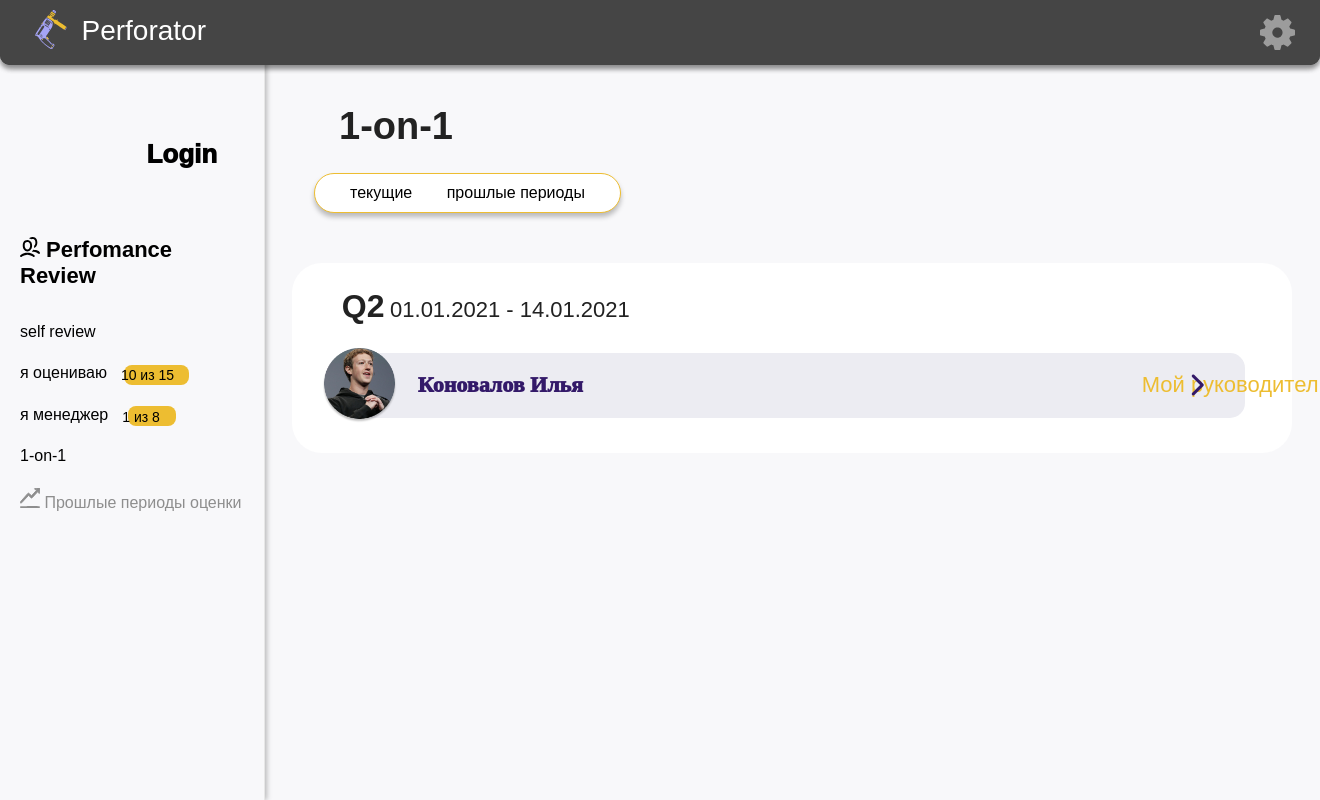
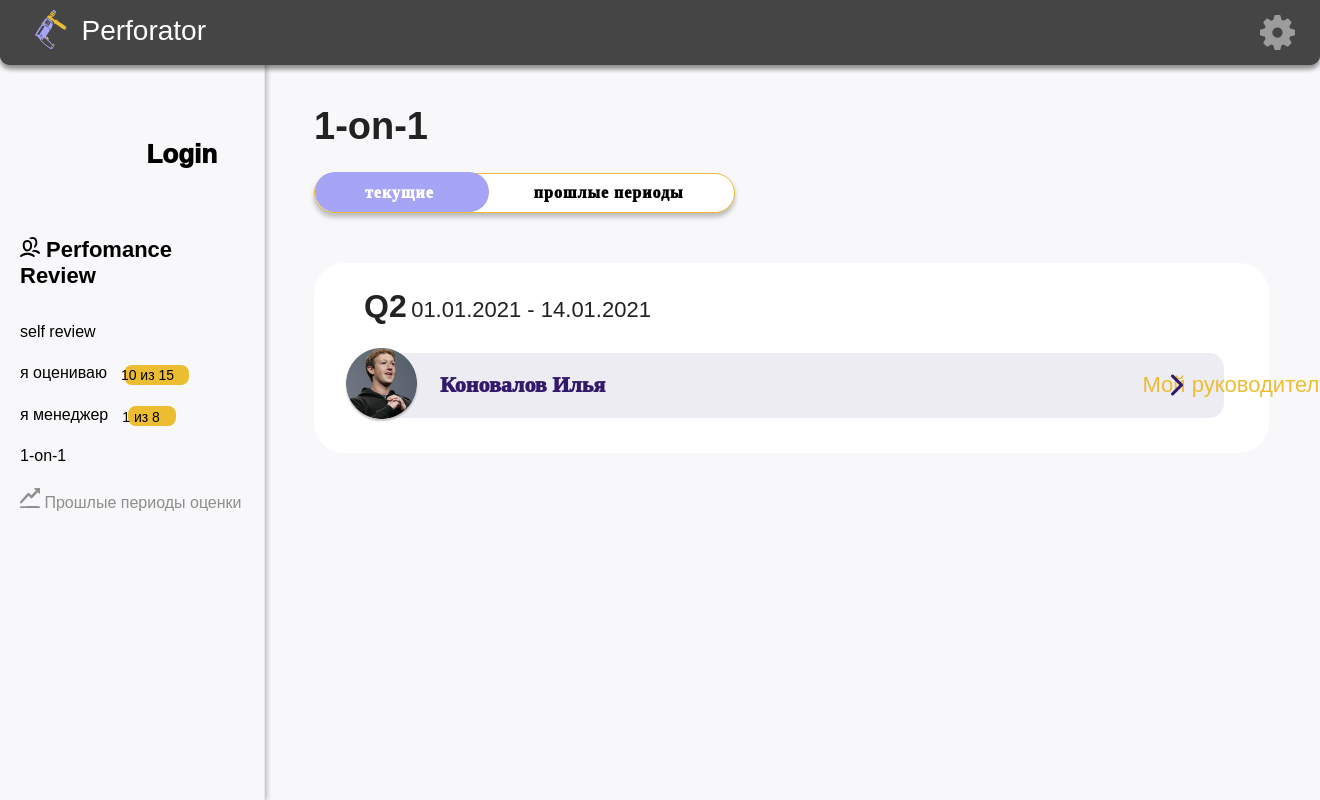
Before and after one commit to snooperv/perforator-back, a Django app: template api/perforator/templates/main/mainfiles/1on1.html in a window 1320 px wide; the page is wider, and only the part inside the window is pictured. Run offline with Django 3.2, Linux system fonts and the light colour scheme; the template is opened without the code that fills it: values that come from a table or form of the project are taken from there, others are empty; some libraries are stand-ins or nearby versions; some web fonts are replaced.

Commit message:
Доработаны две страницы Менеджер и 1to1

```diff
--- a/api/perforator/static/css/me-estimate.css
+++ b/api/perforator/static/css/me-estimate.css
@@ -60,7 +60,7 @@ b {
   background: #ffffff;
   border-radius: 30px;
   margin-top: 20px;
-  padding: 0 25px 20px 30px;
+  padding: 10px 25px 20px 30px;
 }
 
 .peers {
--- a/api/perforator/static/css/oneToOne.css
+++ b/api/perforator/static/css/oneToOne.css
@@ -1,16 +1,44 @@
-h1 {
-  text-align: left;
-  color: #222;
-  margin-top: 30px;
-  font-size: 38px;
-  align-self: start;
-  margin-left: 75px;
-}
 
 h2 {
   display: inline-block;
   color: #222;
   font-size: 32px;
+}
+
+.main-title {
+  text-align: left;
+  color: #222;
+  margin-top: 30px;
+  font-size: 38px;
+  margin-bottom: 0;
+}
+
+.double-links {
+    display: inline-block;
+    margin-top: 25px;
+    padding: 10px 0px;
+    background-color: #fff;
+    border-radius: 25px;
+    border: 1px solid #EDBD31;
+    box-shadow: 0px 4px 5px rgba(0, 0, 0, 0.25);
+}
+
+.d-link {
+    background-color: transparent;
+    border-radius: 20px;
+    padding: 12px 50px 11px 50px;
+    letter-spacing: 1px;
+    font-weight: 1000;
+    font-family: 'Gotham Pro light';
+}
+
+.dactive {
+    background: #A5A4F5;
+    color: #fff;
+}
+
+.second-link {
+    margin-left: -5px;
 }
 
 .date {
@@ -21,19 +49,6 @@ h2 {
 }
 
 .container {
-  display: flex;
-  justify-content: center;
-  align-items: center;
-  flex-direction: column;
-  height: 100%;
-  width: 100%;
-  font-size: 20px;
-  color: rgb(167, 167, 167);
-  font-weight: 600;
-}
-
-.links {
-  align-self: flex-start;
   margin-left: 50px;
 }
 
@@ -133,6 +148,7 @@ h2 {
   color: #000;
   margin-left: 30px;
   margin-bottom: 10px;
+  font-size: 22px;
 }
 
 .show {
@@ -161,23 +177,6 @@ h2 {
   margin-right: -2px;
 }
 
-.double-links {
-    display: inline-block;
-    padding: 10px 35px;
-    background-color: #fff;
-    border-radius: 25px;
-    border: 1px solid #EDBD31;
-    font-weight: 400;
-     align-self: flex-start;
-    margin-left: 50px;
-    font-size: 16px;
-    box-shadow: 0px 4px 5px rgba(0, 0, 0, 0.25);
-}
-
-.second-link {
-    margin-left: 30px;
-}
-
 .rotate{
     -moz-transition: all 0.2s linear;
     -webkit-transition: all 0.2s linear;
@@ -190,3 +189,7 @@ h2 {
     -webkit-transform: rotate(90deg);
     transform: rotate(90deg);
 }
+
+.hide {
+  display: none;
+}
--- a/api/perforator/templates/main/mainfiles/1on1.html
+++ b/api/perforator/templates/main/mainfiles/1on1.html
@@ -5,15 +5,27 @@
 {% endblock %}
 {% block mainContent %}
     <div class="container">
-        <h1>1-on-1</h1>
-          <div class="double-links">
-                <a href="#" class="first-link">
+        <h1 class="main-title">1-on-1</h1>
+          <div class="double-links" id="dl">
+            <a href="#"
+               class="d-link dactive"
+               onclick="
+               document.getElementById('last-per').classList.add('hide')
+               document.getElementById('current').classList.remove('hide')
+            ">
                 текущие
             </a>
-                <a href="#" id="lastp" class="second-link">
+            <a href="#"
+               class="d-link second-link "
+               onclick="
+               document.getElementById('current').classList.add('hide')
+               document.getElementById('last-per').classList.remove('hide')
+                ">
                 прошлые периоды
             </a>
         </div>
+
+        <div id="current">
             <div class="peers">
               <div class="date">
                 <h2>Q2</h2>
@@ -51,19 +63,60 @@
                 ></textarea>
               </div>
             </div>
-        <div id="testt">
-            123
+        </div>
+        <div id="last-per" class="hide">
+            <div class="peers">
+              <div class="date">
+                <h2>Q1</h2>
+                <span class="period"> 01.01.2020 - 14.01.2020</span>
+              </div>
+              <button onclick="myFunction()" class="peer dropbtn">
+                <img src="{% static 'img/pic.png' %}" class="peer-avatar"/>
+                <span class="name">Коновалов Илья</span>
+                <span class="position"> Мой руководитель</span>
+                <a href="#" id="chev" class="chevron rotate">
+                  <i class="fas fa-chevron-right"></i>
+                </a>
+              </button>
+              <div id="myDropdown" class="dropdown-content">
+                <h3 class="dropdownTitle">Общие заметки</h3>
+                <textarea
+                  name="generalNotes"
+                  id="generalNotes"
+                  rows="5"
+                  class="ta big"
+                  maxlength="512"
+                  style="margin-left: 35px;"
+                ></textarea>
+                <h3 class="dropdownTitle">
+                  <i class="icon-lock fas fa-lock"></i>
+                  Личные заметки
+                </h3>
+                <textarea
+                  name="personalNotes"
+                  id="personalNotes"
+                  rows="5"
+                  class="ta big"
+                  maxlength="512"
+                  style="margin-left: 35px;"
+                ></textarea>
+              </div>
             </div>
         </div>
 
+    </div>
+
     <script>
+        $('.d-link').on('click',function(){
+            $('.d-link.dactive').removeClass('dactive');
+            $(this).addClass('dactive');
+        });
+
         function myFunction() {
             document.getElementById('myDropdown').classList.toggle('show');
+            document.getElementById('chev').classList.toggle('down');
         };
-        // Позже доработаю
-        $(".rotate").click(function(){
-            $(this).toggleClass("down");
-        });
+
     </script>
 
     <link rel="stylesheet" href="{% static 'css/oneToOne.css' %}">
--- a/api/perforator/templates/main/mainfiles/self_review.html
+++ b/api/perforator/templates/main/mainfiles/self_review.html
@@ -79,7 +79,7 @@
                         {{ user.first_name }}
                     </div>
                     <a href="" class="close">
-                        <i class="fas fa-times"></i>
+                        <i class="close-icon fas fa-times"></i>
                     </a>
                 </div>
                 <div class="peer-sel">
@@ -90,7 +90,7 @@
                         {{ user.first_name }}
                     </div>
                     <a href="" class="close">
-                        <i class="fas fa-times"></i>
+                        <i class="close-icon fas fa-times"></i>
                     </a>
                 </div>
                 <div class="peer-sel">
@@ -101,7 +101,7 @@
                         {{ user.first_name }}
                     </div>
                     <a href="" class="close">
-                        <i class="fas fa-times"></i>
+                        <i class="close-icon fas fa-times"></i>
                     </a>
                 </div>
             </div>
```
Also changed, not shown: api/perforator/static/css/manager.css (+24 -2 lines), api/perforator/static/css/self-review.css (+8 -0 lines), api/perforator/templates/main/mainfiles/i_manager.html (+27 -8 lines). Lines whose indentation alone changed are shown as unchanged.
